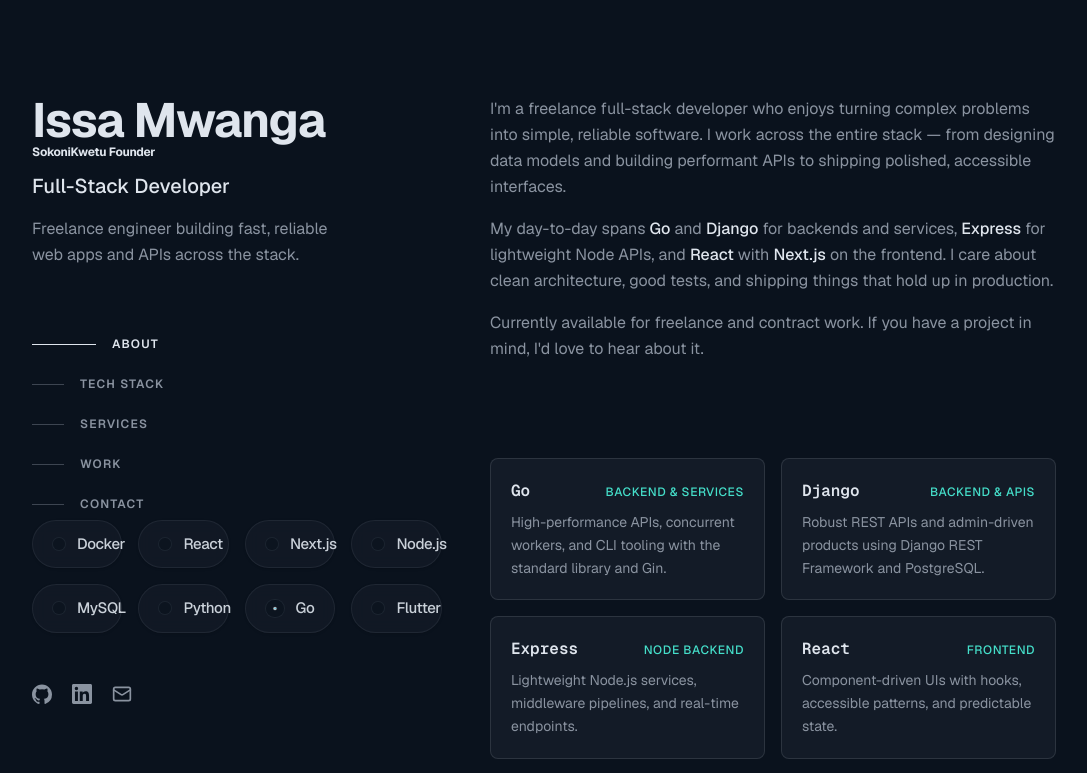
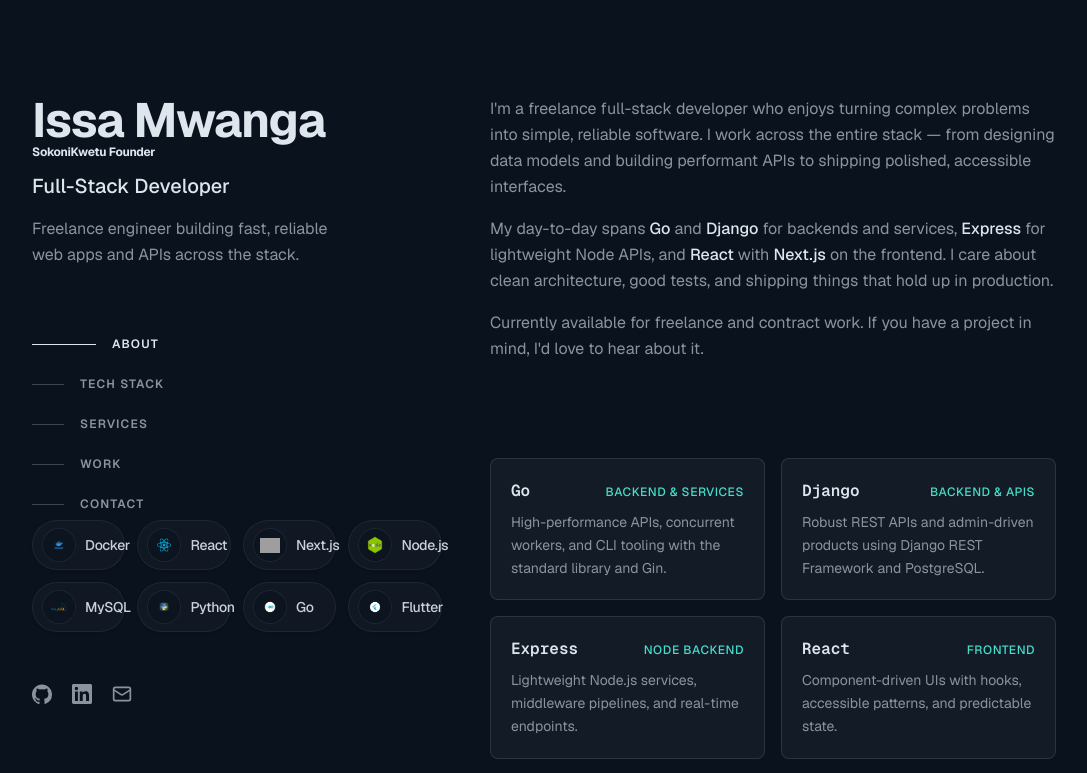
Before and after one commit to mwanga45/My-portifolio, a Next.js app: page / in a window 1280 px wide. Shown: the top 773 px of the page, without its empty margins (96-1183 px from the left). Built offline with nearby package versions, Linux system fonts and the light colour scheme; grey boxes are pictures that could not be loaded.

Commit message:
more changes

```diff
--- a/components/sidebar.tsx
+++ b/components/sidebar.tsx
@@ -130,16 +130,16 @@ export function Sidebar() {
           </ul>
         </nav>
       </div>
-      <div className = "grid-cols-4 gap-4 lg:grid">
-         <TechImageComponent src="/docker-removebg-preview.png" alt="Docker" width={100} height={100} />
-         <TechImageComponent src="/react-removebg-preview.png" alt="React" width={100} height={100} />
-         <TechImageComponent src="/nextjs-removebg-preview.png" alt="Next.js" width={100} height={100} />
-         <TechImageComponent src="/node-removebg-preview.png" alt="Node.js" width={100} height={100} />
-         <TechImageComponent src="/mysql-removebg-preview.png" alt="MySQL" width={100} height={100} />
-         <TechImageComponent src="/python-removebg-preview.png" alt="Python" width={100} height={100} />
-         <TechImageComponent src="/go-removebg-preview.png" alt="Go" width={100} height={100} />
-         <TechImageComponent src="/flutter-removebg-preview.png" alt="Flutter" width={100} height={100} />
-      </div>
+<div className="grid grid-cols-2 sm:grid-cols-3 md:grid-cols-4 gap-3 max-w-3xl">
+  <TechImageComponent src="/docker-removebg-preview.png" alt="Docker" />
+  <TechImageComponent src="/react-removebg-preview.png" alt="React" />
+  <TechImageComponent src="/nextjs-removebg-preview.png" alt="Next.js" />
+  <TechImageComponent src="/node-removebg-preview.png" alt="Node.js" />
+  <TechImageComponent src="/mysql-removebg-preview.png" alt="MySQL" />
+  <TechImageComponent src="/python-removebg-preview.png" alt="Python" />
+  <TechImageComponent src="/go-removebg-preview.png" alt="Go" />
+  <TechImageComponent src="/flutter-removebg-preview.png" alt="Flutter" />
+</div>
 
       <ul className="mt-12 flex items-center gap-5" aria-label="Social links">
         {SOCIALS.map((s) => {
--- a/components/ui/tech-image-compo.tsx
+++ b/components/ui/tech-image-compo.tsx
@@ -10,31 +10,28 @@ interface TechImageComponentProps {
 export default function TechImageComponent({
   src,
   alt,
-  width = 40,
-  height = 40,
 }: TechImageComponentProps) {
   return (
     <div
       className="
-        group flex items-center gap-3
+        group flex items-center gap-2.5
         rounded-full border border-border/60
         bg-card/80 backdrop-blur-sm
-        px-5 py-3
+        pl-2.5 pr-4 py-2
         shadow-sm hover:shadow-md
         transition-all duration-300 ease-out
         hover:-translate-y-0.5 hover:border-primary/40
+        w-full sm:w-auto
       "
     >
-      <div className="flex items-center justify-center rounded-full bg-background/60 p-1.5 ring-1 ring-border/50 group-hover:ring-primary/30 transition-colors">
+      <div className="flex h-8 w-8 shrink-0 items-center justify-center rounded-full bg-background/60 ring-1 ring-border/50 group-hover:ring-primary/30 transition-colors overflow-hidden">
         <img
           src={src}
           alt={alt}
-          width={width}
-          height={height}
-          className="object-contain"
+          className="h-5 w-5 object-contain"
         />
       </div>
-      <span className="text-[15px] font-medium tracking-tight text-foreground/90 group-hover:text-foreground transition-colors">
+      <span className="text-sm font-medium tracking-tight text-foreground/90 group-hover:text-foreground transition-colors whitespace-nowrap">
         {alt}
       </span>
     </div>
```
